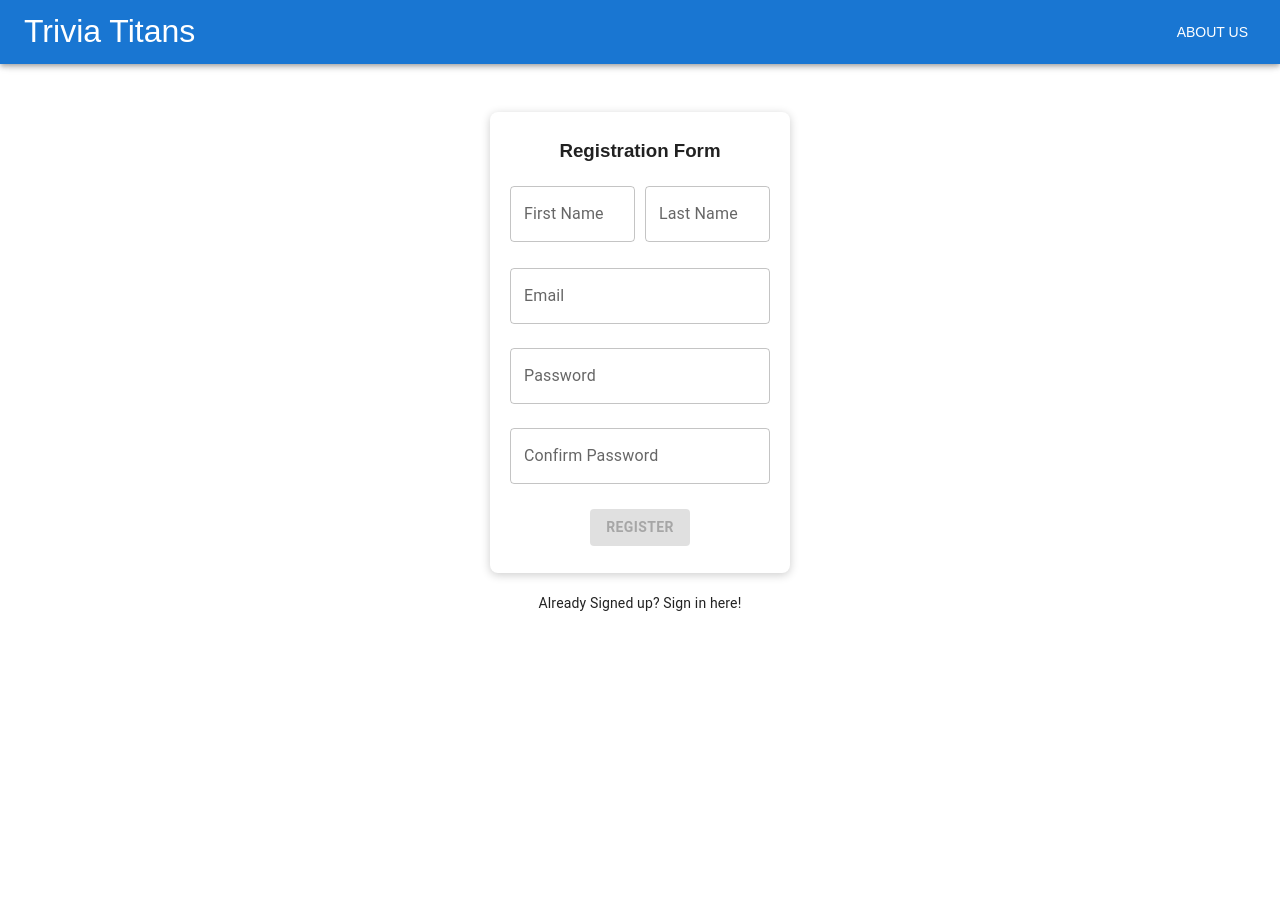
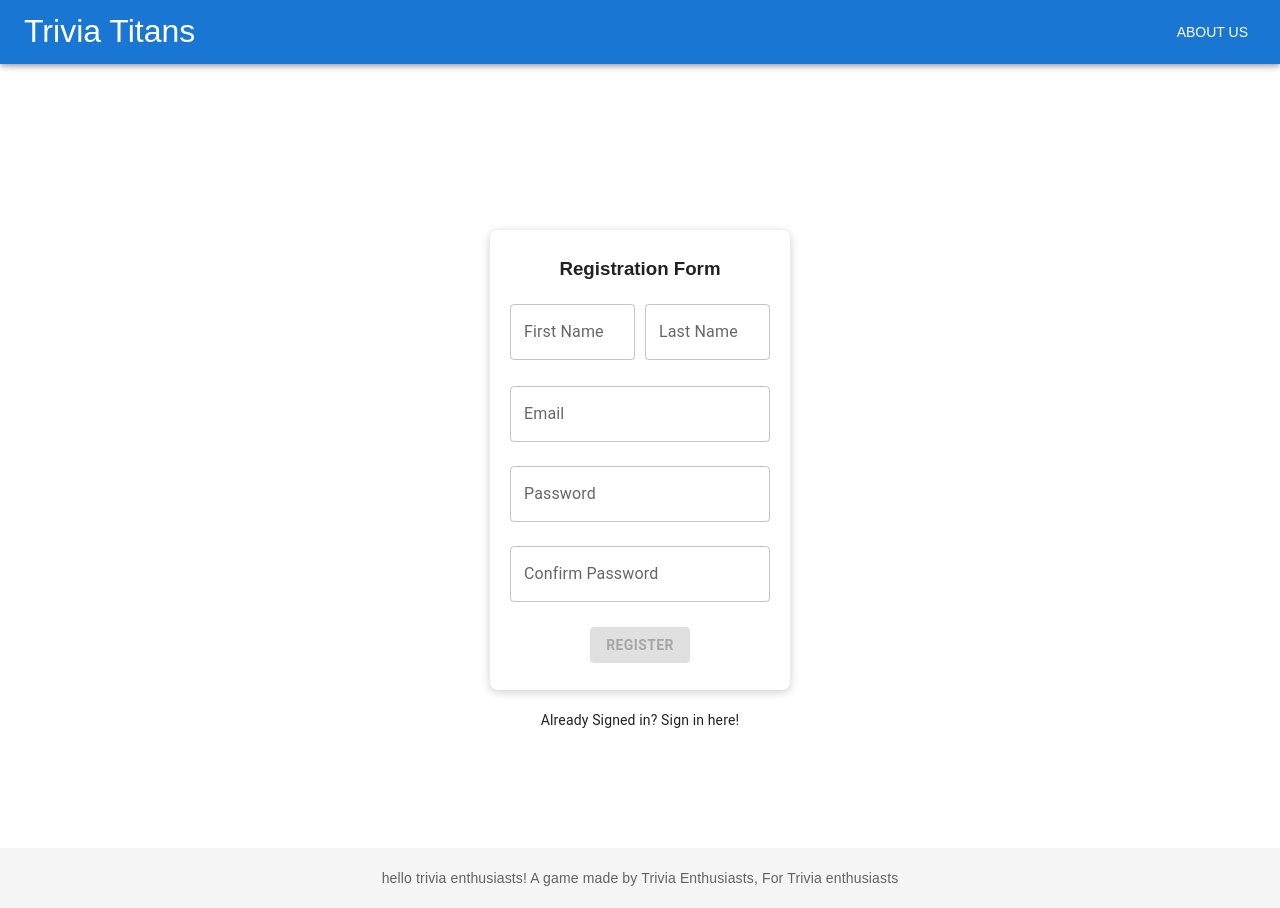
Before and after one commit to alensden2/TriviaTitans, a React (Create React App) app in the folder frontend/: page /register in a window 1280 px wide. Before the commit the page ends 800 px from the top, so only its background shows below. Built offline with nearby package versions, Linux system fonts and the light colour scheme; a web font is replaced by a local one.

Commit message:
login registration ui ux

```diff
--- /dev/null
+++ b/frontend/src/components/footer.jsx
@@ -0,0 +1,19 @@
+import React from 'react';
+import { Box, Typography } from '@mui/material';
+
+function Footer() {
+  return (
+    <Box
+      sx={{
+        backgroundColor: '#f5f5f5',
+        padding: '20px',
+      }}
+    >
+      <Typography variant="body2" align="center" color="textSecondary" fontFamily="Arial">
+        hello trivia enthusiasts! A game made by Trivia Enthusiasts, For Trivia enthusiasts
+      </Typography>
+    </Box>
+  );
+}
+
+export default Footer;
--- a/frontend/src/components/form.jsx
+++ b/frontend/src/components/form.jsx
@@ -1,11 +1,8 @@
-
 import Box from '@mui/material/Box';
 import Button from '@mui/material/Button';
 import TextField from '@mui/material/TextField';
 import React, { useEffect, useState } from 'react';
 import { useNavigate } from 'react-router-dom';
-
-
 
 function Form({ isLogin }) {
     const [firstName, setFirstName] = useState('');
@@ -47,13 +44,25 @@ function Form({ isLogin }) {
         event.preventDefault();
 
         const formData = {
+            firstName,
+            lastName,
             email,
             password,
         };
 
+        if (isLogin) {
+            console.log('Logging in...', formData);
+        } else {
+            console.log('Registering...', formData);
+        }
+
+        // Clear form fields
+        setFirstName('');
+        setLastName('');
+        setEmail('');
+        setPassword('');
+        setConfirmPassword('');
     };
-
-
 
     useEffect(() => {
         if (firstName.trim() !== '' && !validateFirstName(firstName)) {
--- a/frontend/src/pages/home.jsx
+++ b/frontend/src/pages/home.jsx
@@ -1,6 +1,7 @@
 import { Box, Button } from "@mui/material";
 import Navbar from "../components/navbar";
 import { useNavigate } from "react-router-dom";
+import Footer from "../components/footer";
 
 function Home() {
     const navigate = useNavigate();
@@ -8,6 +9,7 @@ function Home() {
         navigate("/login")
     }
   return (
+    <Box>
     <Box sx={{ display: "flex", justifyContent: "center", alignItems: "center", height: "100vh" }}>
       <Box>
         <Box sx={{ marginBottom: "-2rem" }}>
@@ -32,6 +34,8 @@ function Home() {
         </Box>
       </Box>
     </Box>
+    <Footer />
+    </Box>
   );
 }
 
--- a/frontend/src/pages/login.jsx
+++ b/frontend/src/pages/login.jsx
@@ -2,27 +2,35 @@ import { Box, Typography } from "@mui/material";
 import Navbar from "../components/navbar";
 import Form from "../components/form";
 import { useNavigate } from "react-router-dom";
+import Footer from "../components/footer";
 
 function Login() {
     const navigate = useNavigate();
+
     const handleSignUpClick = () => {
         navigate("/register");
     };
+
     return (
-        <>
-            <Box>
-                <Navbar />
-                <Box>
+        <Box sx={{ display: "flex", flexDirection: "column", minHeight: "100vh" }}>
+            <Navbar />
+            <Box
+                display="flex"
+                justifyContent="center"
+                alignItems="center"
+                minHeight="calc(100vh - 64px)"
+            >
+                <Box sx={{ gap: '20px', textAlign: 'center' }}>
                     <Form isLogin={true} />
-                </Box>
-                <Box sx={{ gap: '20px', textAlign: 'center' }}>
-                    <Typography variant="body2" onClick={handleSignUpClick} component="p" sx={{ marginTop: '20px', alignItems: 'center', justifyContent: 'center' }}>
-                        New to the site? Sign up here!
+                    <Typography variant="body2" component="p" onClick={handleSignUpClick} sx={{ marginTop: '20px', alignItems: 'center', justifyContent: 'center' }}>
+                        Already Signed up? Sign in here!
                     </Typography>
                 </Box>
             </Box>
-        </>
-    )
+
+            <Footer />
+        </Box>
+    );
 }
 
 export default Login;
--- a/frontend/src/pages/registrationPage.jsx
+++ b/frontend/src/pages/registrationPage.jsx
@@ -2,6 +2,7 @@ import { Box, Typography } from "@mui/material";
 import Navbar from "../components/navbar";
 import Form from "../components/form";
 import { useNavigate } from 'react-router-dom';
+import Footer from "../components/footer";
 
 function Registration() {
     const navigate = useNavigate();
@@ -13,14 +14,21 @@ function Registration() {
         <>
             <Box>
                 <Navbar />
-                <Box>
+                <Box
+                display="flex"
+                justifyContent="center"
+                alignItems="center"
+                minHeight="calc(100vh - 64px)"
+            >
+                <Box sx={{ gap: '20px', textAlign: 'center' }}>
                     <Form isLogin={false} />
-                </Box>
-                <Box sx={{ gap: '20px', textAlign: 'center' }}>
-                    <Typography variant="body2" onClick={handleSignInClick} component="p" sx={{ marginTop: '20px', alignItems: 'center', justifyContent: 'center' }}>
-                        Already Signed up? Sign in here!
+                    <Typography variant="body2" component="p" onClick={handleSignInClick} sx={{ marginTop: '20px', alignItems: 'center', justifyContent: 'center' }}>
+                        Already Signed in? Sign in here!
                     </Typography>
                 </Box>
+            </Box>
+
+            <Footer />
             </Box>
         </>
     )
```
